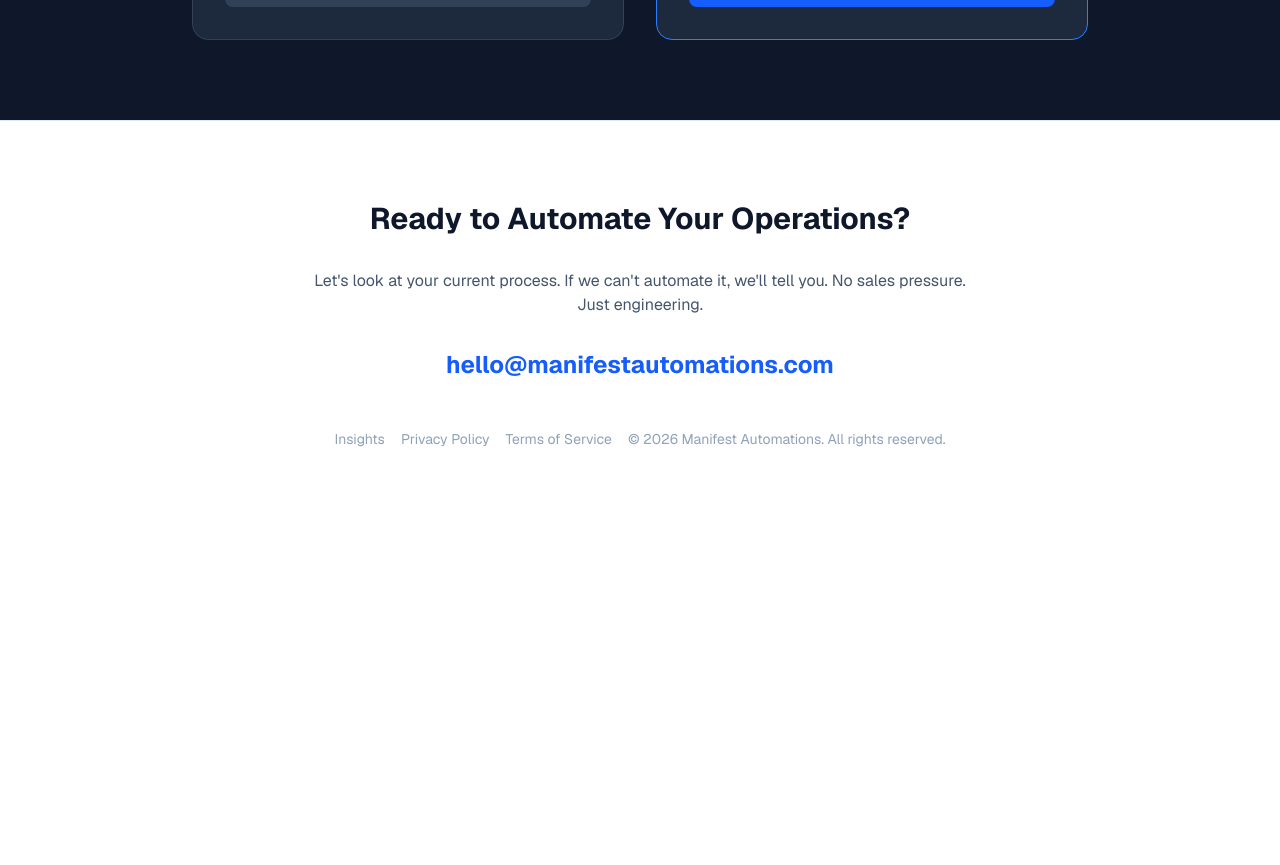
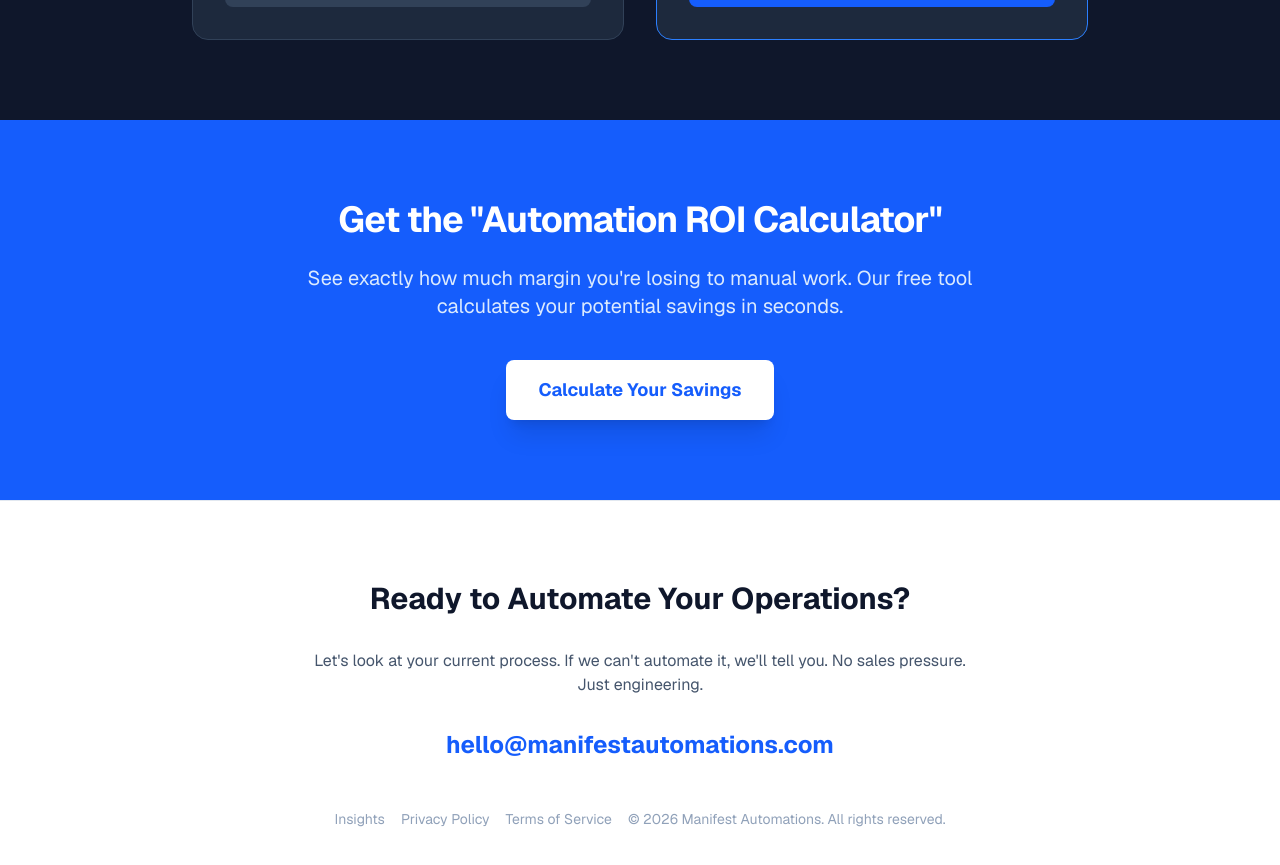
Before and after one commit to mrjuguy/manifest-agency, a Next.js app in the folder projects/agency-website/: page / in a window 1280 px wide. Shown: the part 3740-4605 px from the top of the page. Before the commit the page ends 4269 px from the top, so only its background shows below. Built offline with nearby package versions, Linux system fonts and the light colour scheme.

Commit message:
fix(website): add missing ROI calculator CTA to homepage

```diff
--- a/projects/agency-website/src/app/page.tsx
+++ b/projects/agency-website/src/app/page.tsx
@@ -314,6 +314,25 @@
         </div>
       </section>
 
+      {/* Lead Magnet / ROI Calculator Teaser */}
+      <section className="py-20 bg-blue-600">
+        <div className="max-w-4xl mx-auto px-4 sm:px-6 lg:px-8 text-center">
+          <h2 className="text-3xl font-bold tracking-tight text-white sm:text-4xl mb-6">
+            Get the "Automation ROI Calculator"
+          </h2>
+          <p className="text-xl text-blue-100 mb-10 max-w-2xl mx-auto">
+            See exactly how much margin you're losing to manual work.
+            Our free tool calculates your potential savings in seconds.
+          </p>
+          <Link
+            href="/calculator"
+            className="inline-block bg-white text-blue-600 px-8 py-4 rounded-lg text-lg font-bold hover:bg-blue-50 transition-all shadow-xl"
+          >
+            Calculate Your Savings
+          </Link>
+        </div>
+      </section>
+
       <Footer />
     </div>
   );
```
